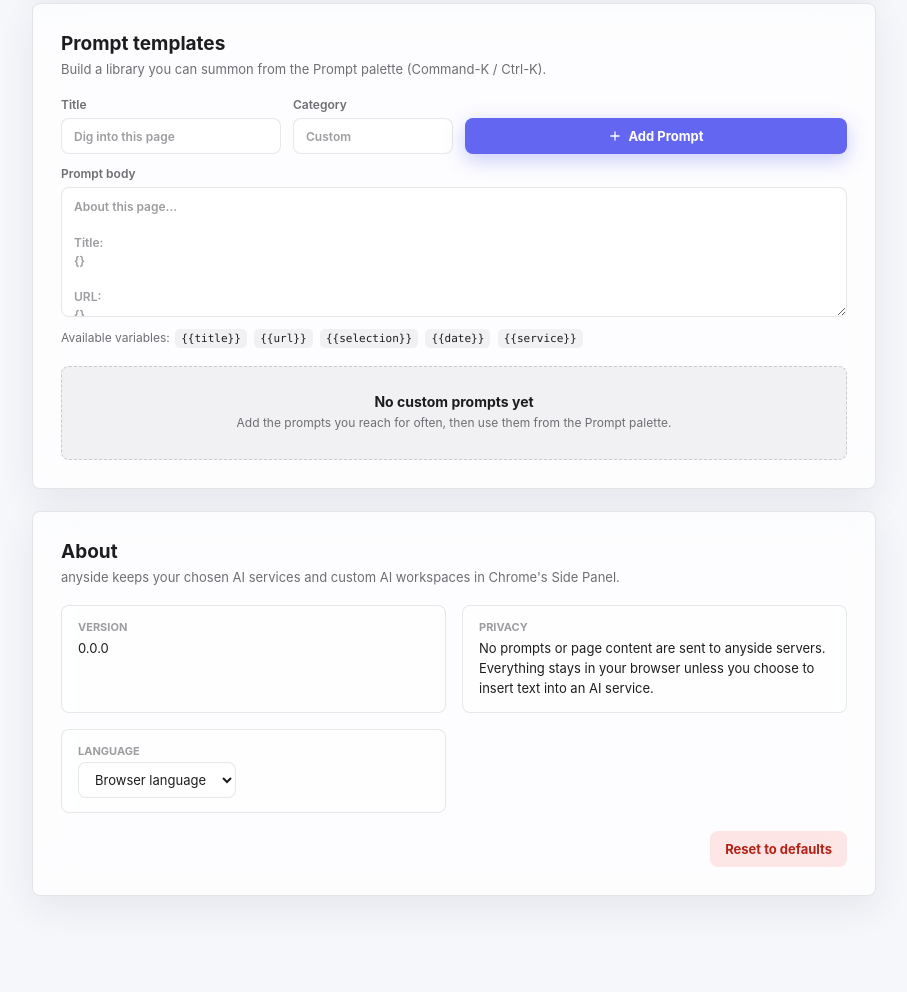
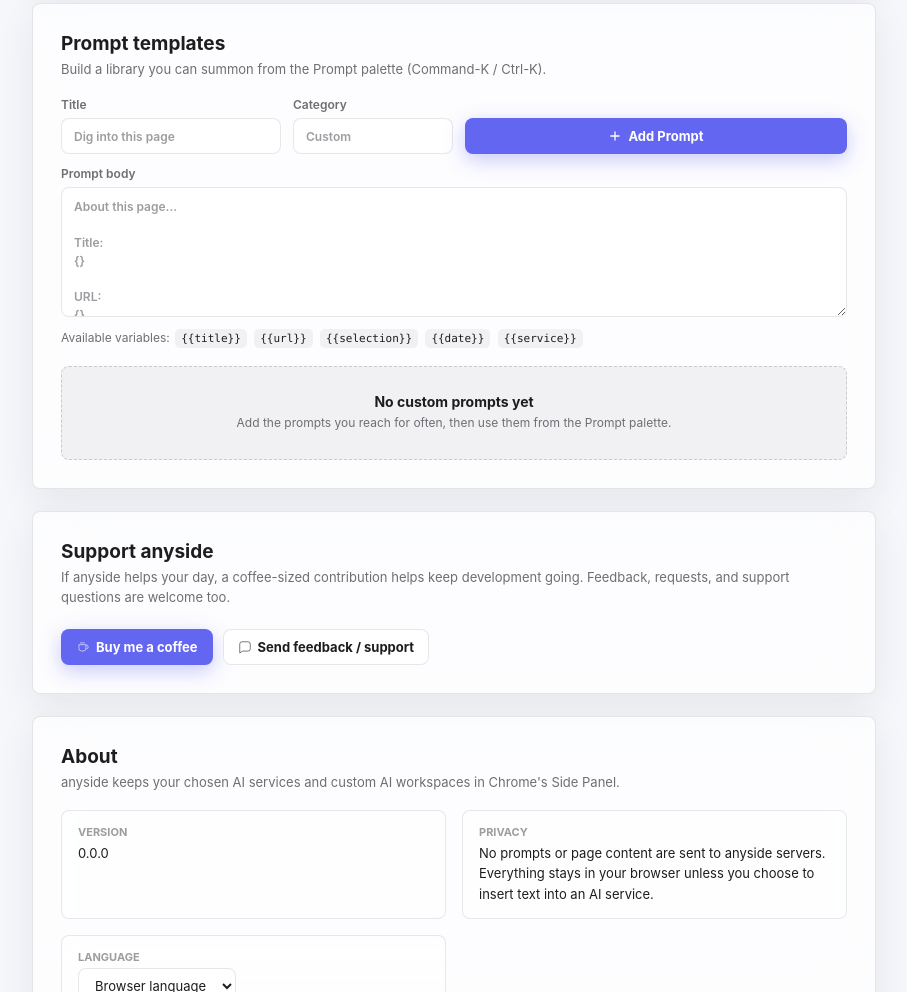
Before and after one commit to kimmi0815/anyside, a website with bundled scripts: page src/options/index.html in a window 1280 px wide. Shown: the part 830-1822 px from the top of the page, without its empty margins (326-1233 px from the left). Before the commit the page ends 1774 px from the top, so only its background shows below. Built offline with nearby package versions, Linux system fonts and the light colour scheme; some packages are replaced by stand-ins of ours.

Commit message:
Add support links to options page

```diff
--- a/src/options/index.html
+++ b/src/options/index.html
@@ -25,6 +25,10 @@
           <a href="#prompts" class="nav-item" data-target="prompts">
             <svg viewBox="0 0 24 24" aria-hidden="true"><path d="M5 4h14v16l-7-4-7 4z" stroke-linejoin="round"/></svg>
             <span data-i18n="options.prompts">Prompts</span>
+          </a>
+          <a href="#support" class="nav-item" data-target="support">
+            <svg viewBox="0 0 24 24" aria-hidden="true"><path d="M12 21s-7-4.4-9-9.2C1.4 8 3.7 4 7.7 4c2 0 3.4 1 4.3 2.3C12.9 5 14.3 4 16.3 4c4 0 6.3 4 4.7 7.8C19 16.6 12 21 12 21Z" stroke-linejoin="round"/></svg>
+            <span data-i18n="options.support">Support</span>
           </a>
           <a href="#about" class="nav-item" data-target="about">
             <svg viewBox="0 0 24 24" aria-hidden="true"><circle cx="12" cy="12" r="9"/><path d="M12 8v.01M11 12h1v5h1" stroke-linecap="round"/></svg>
@@ -96,6 +100,23 @@
           <div id="promptTemplateList" class="card-list"></div>
         </section>
 
+        <section id="support" class="card support-card">
+          <div class="card-head">
+            <h2 data-i18n="options.supportTitle">Support anyside</h2>
+            <p data-i18n="options.supportCopy">If anyside helps your day, a coffee-sized contribution helps keep development going. Feedback, requests, and support questions are welcome too.</p>
+          </div>
+          <div class="support-actions">
+            <a class="button primary" href="https://www.buymeacoffee.com/kimmi0815" target="_blank" rel="noopener noreferrer">
+              <svg viewBox="0 0 24 24" aria-hidden="true" width="14" height="14"><path d="M5 8h12v6a5 5 0 0 1-5 5H10a5 5 0 0 1-5-5V8Z"/><path d="M17 9h1a3 3 0 0 1 0 6h-1"/><path d="M7 5h8"/></svg>
+              <span data-i18n="options.supportDonate">Buy me a coffee</span>
+            </a>
+            <a class="button" href="https://github.com/kimmi0815/anyside/issues/new?title=Feedback%20%2F%20Support%20for%20anyside&amp;body=Thanks%20for%20using%20anyside.%0A%0AWhat%20would%20you%20like%20to%20share%3F%0A%0A-%20Feedback%20%2F%20request%3A%20%0A-%20Support%20question%3A%20%0A-%20Chrome%20version%3A%20%0A-%20anyside%20version%3A%20" target="_blank" rel="noopener noreferrer">
+              <svg viewBox="0 0 24 24" aria-hidden="true" width="14" height="14"><path d="M21 15a4 4 0 0 1-4 4H8l-5 3V7a4 4 0 0 1 4-4h10a4 4 0 0 1 4 4v8Z" stroke-linejoin="round"/></svg>
+              <span data-i18n="options.supportContact">Send feedback / support</span>
+            </a>
+          </div>
+        </section>
+
         <section id="about" class="card about-card">
           <div class="card-head">
             <h2 data-i18n="options.about">About</h2>
--- a/src/options/options.css
+++ b/src/options/options.css
@@ -363,6 +363,10 @@ button:focus-visible {
   height: 14px;
   stroke: currentColor;
   fill: none;
+}
+
+a.button {
+  text-decoration: none;
 }
 
 /* ---------- Card list (inline edit) ---------- */
@@ -733,6 +737,28 @@ button:focus-visible {
   font-size: 11px;
 }
 
+/* ---------- Support ---------- */
+
+.support-card {
+  display: grid;
+  gap: 4px;
+}
+
+.support-actions {
+  display: flex;
+  flex-wrap: wrap;
+  gap: 10px;
+  align-items: center;
+}
+
+.support-actions .button {
+  height: auto;
+  min-height: 36px;
+  padding-top: 8px;
+  padding-bottom: 8px;
+  line-height: 1.25;
+}
+
 /* ---------- About ---------- */
 
 .about-meta {
@@ -805,6 +831,16 @@ button:focus-visible {
   .about-meta {
     grid-template-columns: 1fr;
   }
+
+  .support-actions {
+    align-items: stretch;
+    flex-direction: column;
+  }
+
+  .support-actions .button {
+    width: 100%;
+    white-space: normal;
+  }
 }
 
 @media (max-width: 540px) {
--- a/src/shared/i18n.ts
+++ b/src/shared/i18n.ts
@@ -24,6 +24,7 @@ const STRINGS = {
     "options.sections": "Sections",
     "options.services": "Services",
     "options.prompts": "Prompts",
+    "options.support": "Support",
     "options.about": "About",
     "options.settings": "Settings",
     "options.heroCopy": "Manage quick access services, custom URLs, and your prompt library.",
@@ -57,6 +58,10 @@ const STRINGS = {
     "options.promptTitleInput": "Prompt title",
     "options.promptCategoryInput": "Prompt category",
     "options.removePrompt": "Remove this prompt",
+    "options.supportTitle": "Support anyside",
+    "options.supportCopy": "If anyside helps your day, a coffee-sized contribution helps keep development going. Feedback, requests, and support questions are welcome too.",
+    "options.supportDonate": "Buy me a coffee",
+    "options.supportContact": "Send feedback / support",
     "options.aboutCopy": "anyside keeps your chosen AI services and custom AI workspaces in Chrome's Side Panel.",
     "options.version": "Version",
     "options.privacy": "Privacy",
@@ -179,6 +184,7 @@ const STRINGS = {
     "options.sections": "セクション",
     "options.services": "サービス",
     "options.prompts": "プロンプト",
+    "options.support": "応援",
     "options.about": "About",
     "options.settings": "設定",
     "options.heroCopy": "クイックアクセス、Custom URL、プロンプトライブラリを管理します。",
@@ -212,6 +218,10 @@ const STRINGS = {
     "options.promptTitleInput": "Promptタイトル",
     "options.promptCategoryInput": "Promptカテゴリ",
     "options.removePrompt": "このPromptを削除",
+    "options.supportTitle": "anysideを応援",
+    "options.supportCopy": "anysideが役に立ったら、コーヒー1杯分の応援が開発継続の力になります。意見、要望、サポート相談も歓迎です。",
+    "options.supportDonate": "Buy me a coffee",
+    "options.supportContact": "意見・要望・サポートを送る",
     "options.aboutCopy": "anysideは、選択したAIサービスとCustom AI workspaceをChromeのサイドパネルに表示します。",
     "options.version": "バージョン",
     "options.privacy": "プライバシー",
```
Also changed, not shown: test/i18n.test.mjs (+10 -0 lines), test/options-support-links.test.mjs (added, +14 -0 lines).
